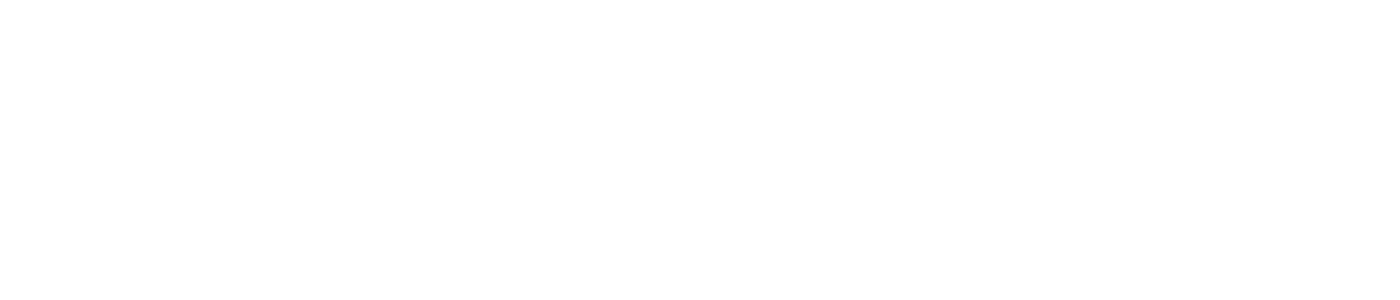
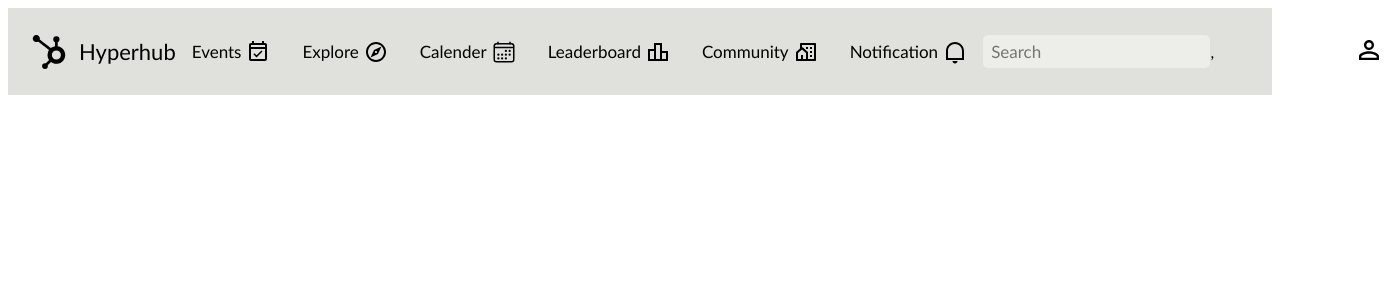
Before and after one commit to GuruDev20/Hyperhub-Event_Community_Hub, a React (Vite) app in the folder client/: page /explore in a window 1280 px wide. Before the commit this address had no page. Shown: the top 300 px of the page, 1400 px wide, since content can reach past the window. Built offline with nearby package versions, Linux system fonts and the light colour scheme; no server answers.

Commit message:
updated navbar

```diff
--- a/client/src/Components/App.tsx
+++ b/client/src/Components/App.tsx
@@ -4,6 +4,7 @@
 import NotFound from '../Pages/NotFound'
 import Welcome from '../Pages/Welcome'
 import Events from '../Pages/Events'
+import Explore from '../Pages/Explore'
 export default function App() {
     return (
         <Routes>
@@ -12,6 +13,7 @@
             <Route path='/register' element={<Register/>}/>
             <Route path='/notfound' element={<NotFound/>}/>
             <Route path='/events' element={<Events/>}/>
+            <Route path='/explore' element={<Explore/>}/>
         </Routes>
     )
 }
--- a/client/src/Components/Navbar.tsx
+++ b/client/src/Components/Navbar.tsx
@@ -1,4 +1,4 @@
-import React, { useState, useEffect } from 'react';
+import { useState, useEffect } from 'react';
 import { SiHubspot } from "react-icons/si";
 import { IoCalendarOutline } from "react-icons/io5";
 import { MdOutlineEventAvailable, MdOutlineExplore, MdOutlineLeaderboard, MdOutlinePersonOutline } from "react-icons/md";
@@ -31,7 +31,7 @@
             </Link>
             <div className="nav-middle">
                 <Link to='/events' className='link'><div className="event">Events<MdOutlineEventAvailable size={24} className='nav-logo'/></div></Link>
-                <div className="explore">Explore<MdOutlineExplore size={24} className='nav-logo'/></div>
+                <Link to='/explore' className='link'><div className="explore">Explore<MdOutlineExplore size={24} className='nav-logo'/></div></Link>
                 <div className="my-event">Calender<IoCalendarOutline size={24} className='nav-logo'/></div>
                 <div className="leaderboard">Leaderboard<MdOutlineLeaderboard size={24} className='nav-logo'/></div>
                 <div className="community">Community<RiCommunityLine size={24} className='nav-logo'/></div>
@@ -54,7 +54,7 @@
                     ):(
                         <>
                             <div className="location">
-                                {location.state}, {location.country}
+                                {location.state},{location.country}
                             </div>
                             <div className="user-profile">
                                 <MdOutlinePersonOutline  size={30}/>
--- /dev/null
+++ b/client/src/Pages/Explore.tsx
@@ -0,0 +1,11 @@
+import Navbar from '../Components/Navbar'
+export default function Explore() {
+    return (
+        <>
+            <div><Navbar/></div>
+            <div className="explore-container">
+
+            </div>
+        </>
+    )
+}
--- a/client/src/Styles/Navbar.css
+++ b/client/src/Styles/Navbar.css
@@ -87,6 +87,7 @@
 .location{
     margin-right: 1em;
     font-family: 'Gill Sans', 'Gill Sans MT', Calibri, 'Trebuchet MS', sans-serif;
+    width: 8em;
 }
 .link{
     text-decoration: none;
```
Also changed, not shown: client/src/Styles/Explore.css (added).
